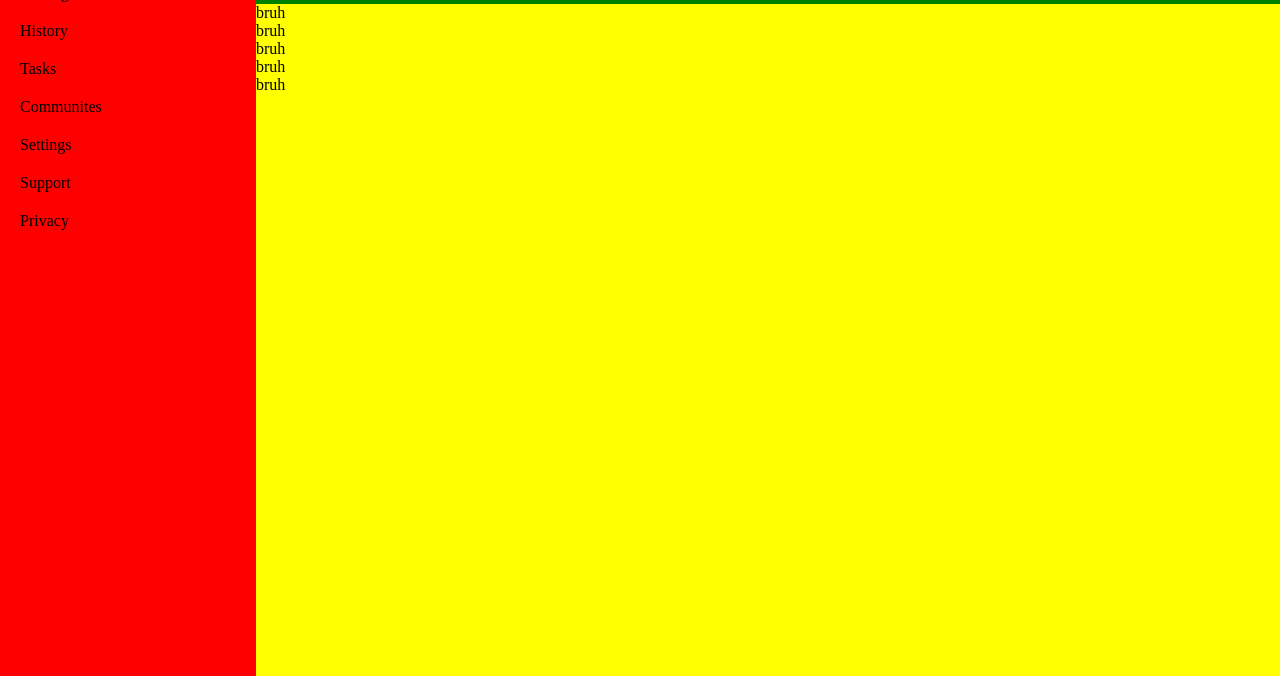
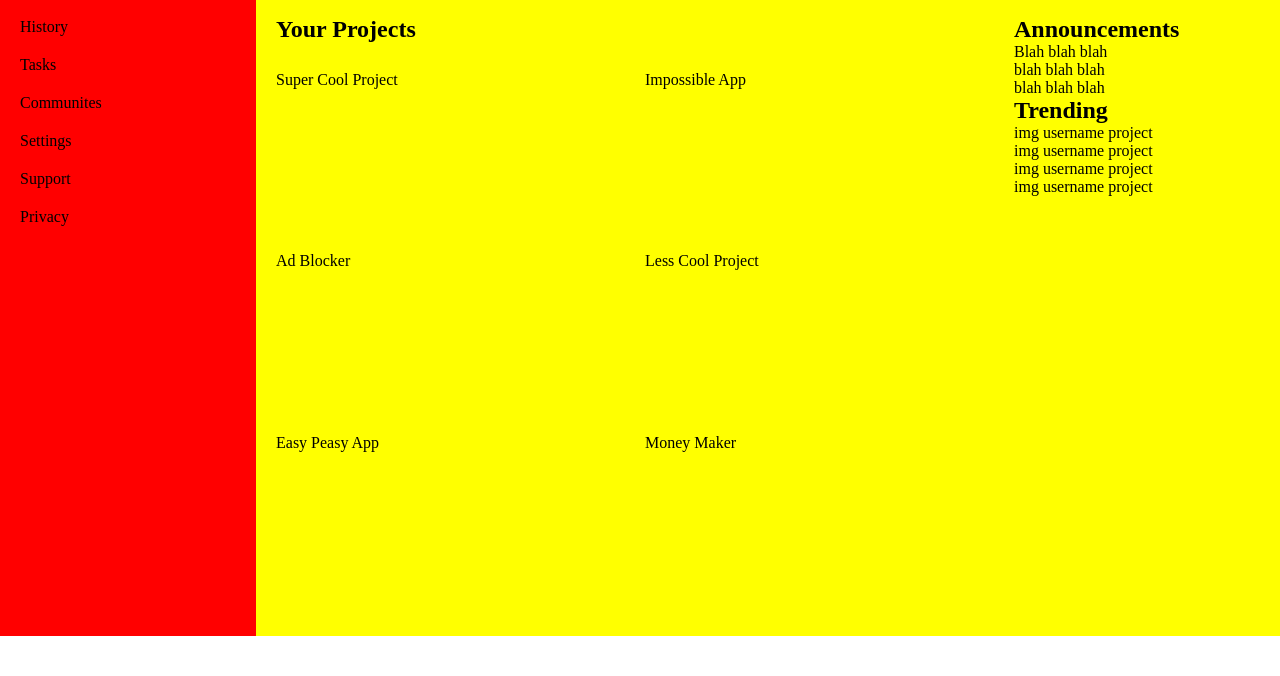
Before and after one commit to JMestre32/odin-admin-dashboard, a plain HTML site: page index.html in a window 1280 px wide. Shown: the part 164-840 px from the top of the page. After the commit the page ends 800 px from the top, so only its background shows below. Drawn offline with Linux system fonts and the light colour scheme.

Commit message:
Articles nearly set up

```diff
--- a/index.html
+++ b/index.html
@@ -48,11 +48,36 @@
             </div>
         </div>
         <div class="articles">
-            <div>bruh</div>
-            <div>bruh</div>
-            <div>bruh</div>
-            <div>bruh</div>
-            <div>bruh</div>
+            <div class="left_side">
+                <h2>Your Projects</h2>
+                <div class="projects">
+                    <div class="boxes">Super Cool Project</div>
+                    <div class="boxes">Impossible App</div>
+                    <div class="boxes">Ad Blocker</div>
+                    <div class="boxes">Less Cool Project</div>
+                    <div class="boxes">Easy Peasy App</div>
+                    <div class="boxes">Money Maker</div>
+                </div>
+            </div>
+            <div class="right_side">
+                <div class="announce">
+                    <h2>Announcements</h2>
+                    <div class="announcement_box">
+                        <p>Blah blah blah</p>
+                        <p>blah blah blah</p>
+                        <p>blah blah blah</p>
+                    </div>
+                </div>
+                <div class="trend">
+                    <h2>Trending</h2>
+                    <div class="trending_box">
+                        <p>img username project</p>
+                        <p>img username project</p>
+                        <p>img username project</p>
+                        <p>img username project</p>
+                    </div>
+                </div>
+            </div>
         </div>
     </div>
 </body>
--- a/style.css
+++ b/style.css
@@ -11,10 +11,6 @@ a{
 li{
     list-style-type: none;
     margin-bottom: 20px;
-}
-
-h1{
-    display: inline-block;
 }
 
 form{
@@ -32,7 +28,6 @@ form{
 .sidebar{
     grid-column: 1/2;
     grid-row: 1/3;
-    height:100vh;
     width: auto;
     background-color: red;
 
@@ -68,4 +63,19 @@ form{
     grid-column: 2/3;
     grid-row: 2/3;
     background-color: yellow;
+
+    display: grid;
+    grid-template-columns: 3fr 1fr;
+    padding: 20px;
 }
+
+.left_side{
+    display: grid;
+    grid-template-rows: 1fr 10fr;
+}
+
+.projects{
+    display: grid;
+    grid-template-columns: 1fr 1fr;
+
+}
```
